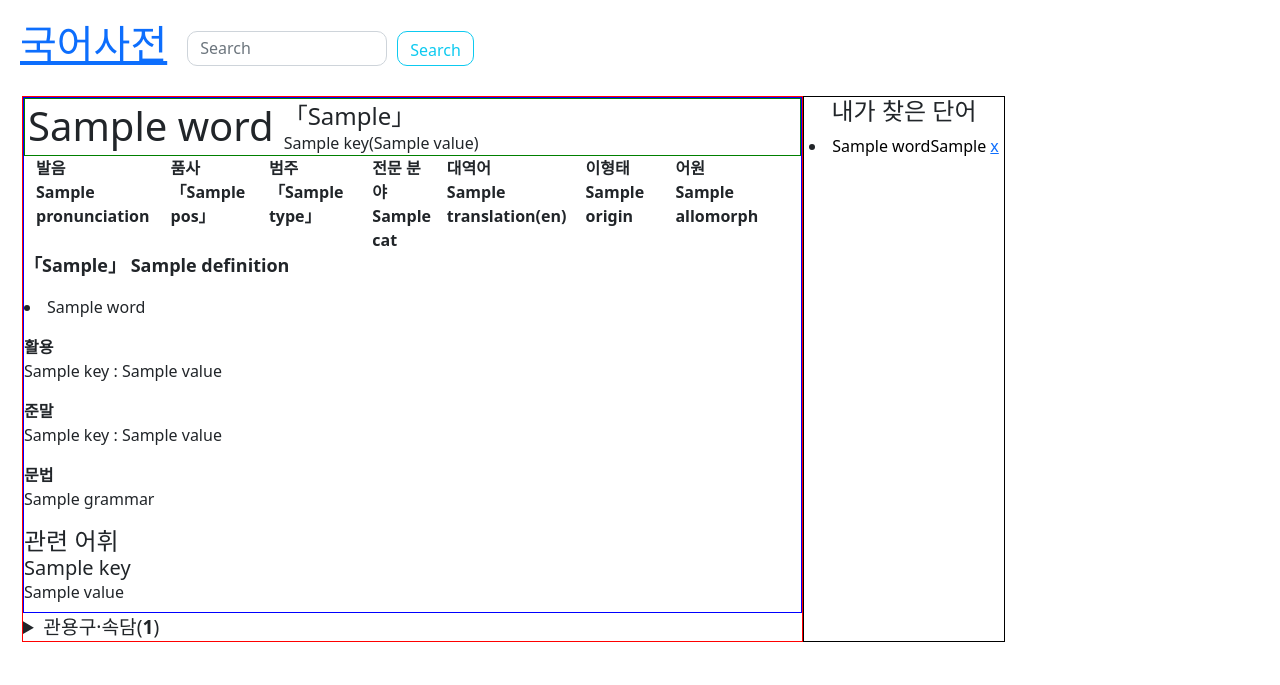
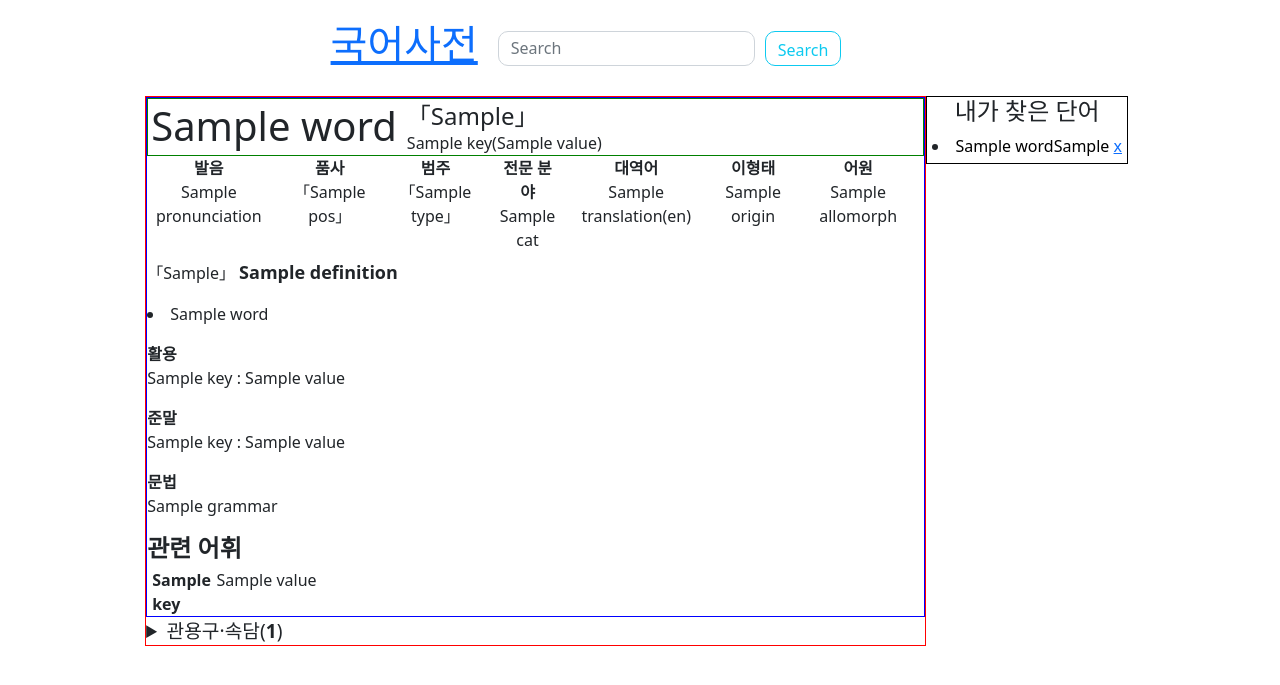
Before and after one commit to sinheeseung/IIRTECH, a Django app: template dictionary/dict/templates/dict/item.html in a window 1280 px wide. Shown: the top 685 px of the page. Run offline with Django 4.2, Linux system fonts and the light colour scheme; the template is opened without the code that fills it: most values are stand-ins (such as "Sample title", 1, 10 or a date in 2020).

Commit message:
ui change

```diff
--- a/dictionary/dict/templates/dict/base.html
+++ b/dictionary/dict/templates/dict/base.html
@@ -7,18 +7,20 @@
     <link href="https://cdn.jsdelivr.net/npm/bootstrap@5.2.0/dist/css/bootstrap.min.css" rel="stylesheet" integrity="sha384-gH2yIJqKdNHPEq0n4Mqa/HGKIhSkIHeL5AyhkYV8i59U5AR6csBvApHHNl/vI1Bx" crossorigin="anonymous">
 </head>
 <body>
-<div style="display:flex; align-items:center">
+<div style="display:flex; width:90%">
+    <div style="display:flex; margin:auto">
     <header style="margin:20px;">
          <body link = "0000ff" vlink="0000ff">
             <a href = "{% url 'dict:main' %}">
-                <h1 >국어사전</h1>
+                <h1>국어사전</h1>
             </a>
         </body>
     </header>
-    <form class="form-inline" action="{% url 'dict:search'%}" method="get" style = 'display:flex' >
-        <input class="form-control" type="search" placeholder="Search" name="kw" style="width: 200px; height:35px; border-radius:10px">
+    <form class="form" action="{% url 'dict:search'%}" method="get" style = 'display:flex; margin:auto' >
+        <input class="form-control input-lg" type="search" placeholder="Search" name="kw" style="width: 200%; height:35px; border-radius:10px">
         <button class="btn btn-outline-info" type="submit" style="height:35px; border-radius:10px; margin-left:10px" > Search</button>
     </form>
+    </div>
 </div>
     <div class = 'container' style="margin-left:0px">
         {% block content %}
--- a/dictionary/dict/templates/dict/item.html
+++ b/dictionary/dict/templates/dict/item.html
@@ -1,14 +1,7 @@
-<!DOCTYPE html>
-<html lang="en">
-<head>
-    <title>Document</title>
-    <meta charset="UTF-8">
-    <meta name="viewport" content="width=device-width, initial-scale=1.0">
-</head>
 {% extends "dict//base.html" %}
 {% block content %}
 <div style="display:flex">
-<div class="mt30 accessArea" style="border: 1px solid red; width:70%; margin-left:10px" >
+<div class="container" style="border: 1px solid red; width:70%;margin-auto;margin-right:0px;padding:0px" >
     <!-- 검색결과 목록 start -->
     <div class="search_result" style="border: 1px solid blue;">
         <div class = 'col' style = 'display: flex; border: 1px solid green;' >
@@ -23,7 +16,7 @@
                     <div class = 'row-md-1' style='display: flex'>
                         {% for key,value in language.items %}
                         {% if key != '/' %}
-                            <p style="margin:0">{{key}}({{value}})  </p>
+                            <p style="margin:auto;">{{key}}({{value}})  </p>
                         {% endif %}
                         {% endfor %}
                 </div>
@@ -32,50 +25,50 @@
         </div>
 
 
-        <div class = 'container' style = 'display: flex'>
+        <div class = 'container' style = 'display: flex; padding:0px'>
             <!-- 발음 -->
             {% if result.pronunciation != None %}
                 <div style = 'margin-right: 15px'>
-                    <dt>발음</dt>
-                    <dt><span class="search_sub">{{result.pronunciation}}</span></dt>
+                    <dt style="text-align:center">발음</dt>
+                    <dt style="text-align:center;font-weight : normal;">{{result.pronunciation}}</dt>
                 </div>
             {% endif %}
             <!-- 활용 -->
             <div style = 'margin-right: 15px'>
-                <dt>품사</dt>
-                <dt><span class="word_att_type1">「{{result.pos}}」 </span></dt>
+                <dt style="text-align:center">품사</dt>
+                <dt style="text-align:center;font-weight : normal;">「{{result.pos}}」</dt>
             </div>
 
             <div style = 'margin-right: 15px'>
-                <dt>범주</dt>
-                <dt><span class="word_att_type1">「{{result.type}}」 </span></dt>
+                <dt style="text-align:center">범주</dt>
+                <dt style="text-align:center;font-weight : normal;">「{{result.type}}」</dt>
             </div>
 
             {% if result.cat != None %}
                 <div style = 'margin-right: 15px'>
-                    <dt>전문 분야</dt>
-                    <dt><span class="word_att_type1">{{result.cat}}</span></dt>
+                    <dt style="text-align:center">전문 분야</dt>
+                    <dt style="text-align:center;font-weight : normal;">{{result.cat}}</dt>
                 </div>
             {% endif %}
 
             {% if result.translation != None %}
                 <div style = 'margin-right: 15px'>
-                    <dt>대역어</dt>
-                    <dt><span class="word_att_type1">{{result.translation}}({{result.translation_language}}) </span></dt>
+                    <dt style="text-align:center">대역어</dt>
+                    <dt style="text-align:center;font-weight : normal;">{{result.translation}}({{result.translation_language}})</dt>
                 </div>
             {% endif %}
 
             {% if result.origin != None %}
                 <div style = 'margin-right: 15px'>
-                    <dt>이형태</dt>
-                    <dt><span class="word_att_type1">{{result.origin}}</span></dt>
+                    <dt style="text-align:center">이형태</dt>
+                    <dt style="text-align:center;font-weight : normal;">{{result.origin}}</dt>
                 </div>
             {% endif %}
 
             {% if result.allomorph != None %}
                 <div style = 'margin-right: 15px'>
-                    <dt>어원</dt>
-                    <dt><span class="word_att_type1">{{result.allomorph}}</span></dt>
+                    <dt style="text-align:center">어원</dt>
+                    <dt style="text-align:center;font-weight : normal;">{{result.allomorph}}</dt>
                 </div>
             {% endif %}
         </div>
@@ -84,9 +77,9 @@
         <div class="search_view_list group mt30">
             <!-- 뜻풀이 -->
 
-            <dl class="cont_01">
+            <dl class="cont_01" style="margin-top:7px">
                 <dt>
-                    <span style="font-size: large" class="word_no mr5">「{{result.sense_no}}」 {{result.definition}}</span>
+                    <span style="font-weight : normal;">「{{result.sense_no}}」</span> <span style="font-size: large">{{result.definition}}</span>
                 </dt>
             </dl>
             <!-- 용례 -->
@@ -140,11 +133,13 @@
         <!-- 관련 어휘 -->
         {% if relation %}
         <div class="search_view_list group">
-            <h4 class="tit" style="margin-bottom: 0">관련 어휘</h4>
+            <h4 style="margin-bottom: 0"><strong>관련 어휘</strong></h4>
             <div class="search_meaning ">
                 {% for key, value in relation.items %}
-                    <dl style="margin: 0">
-                        <h5 style="margin: 0">{{key}}</h5>
+                    <dl style="margin: 0;margin-left:5px;margin-top:5px; display:flex">
+                        <div class = "col-md-1">
+                            <dt style="margin: 0">{{key}}</dt>
+                        </div>
                         <dd>{{value}}</dd>
                     </dl>
                 {% endfor %}
@@ -165,7 +160,7 @@
                     {% for key2, value2 in value.items %}
                         <dl style="margin-top: 5px">
                             <dt>
-                                <span class="proverb_type01 mr15">{{value2}}  </span><strong>  {{key}}</strong>
+                                <span class="btn btn-dark disabled btn-sm">{{value2}}  </span><strong>  {{key}}</strong>
                             </dt>
                             <dd>{{key2}}
                                 <ul class="dot"></ul>
@@ -178,6 +173,7 @@
     </div>
     {% endif %}
 </div>
+    <div style="position:sticky; top:80px;height: 100px;">
     <!-- 검색한 단어 -->
        <header style="text-align:center; border: 1px solid black; ">
            <h4>내가 찾은 단어</h4>
@@ -186,10 +182,10 @@
                <li  style = 'margin:5px; text-align:left'>
                     <a href = "{% url 'dict:item' record.primary_key %}" style="text-decoration:none; color:black"  >{{record.word}}{{record.sense_no}}</a>
                     <a href = "/item/{{result.pk}}/delete/{{record.primary_key}}/">x</a>
-
                </li>
            </nav>
            {% endfor %}
        </header>
+    </div>
 </div>
 {% endblock %}
```
Also changed, not shown: dictionary/dict/templates/dict/searched.html (+8 -6 lines).
